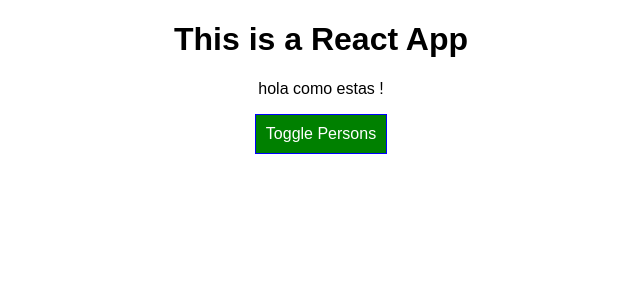
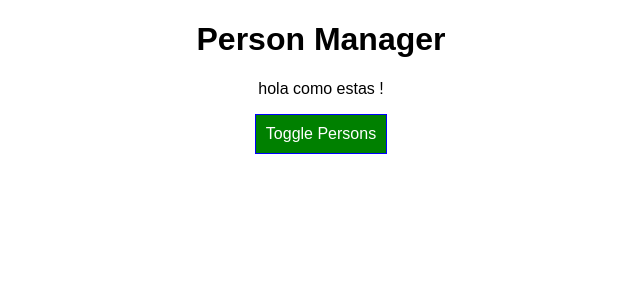
Before and after one commit to kaioshin20/react-playground, a React app: page / in a window 1280 px wide. Shown: the top 300 px of the page, without its empty margins (319-959 px from the left). Built offline with nearby package versions, Linux system fonts and the light colour scheme.

Commit message:
added app title

```diff
--- a/src/components/Cockpit/Cockpit.js
+++ b/src/components/Cockpit/Cockpit.js
@@ -18,7 +18,7 @@ const cockpit = props => {
 
     return (
         <div className={classes.Cockpit}>
-            <h1>This is a React App</h1>
+            <h1>{props.title}</h1>
             <p className={assignedClasses.join(' ')}>hola como estas !</p>
             <button className={btnClass} onClick={props.clicked}>
             Toggle Persons
--- a/src/containers/App.js
+++ b/src/containers/App.js
@@ -58,6 +58,7 @@ class App extends Component {
     return (
       <div className={classes.App}>
         <Cockpit
+          title={this.props.appTitle}
           persons={this.state.persons}
           showPersons={this.state.showPersons}
           clicked={this.showPersonsHandler} />
--- a/src/index.js
+++ b/src/index.js
@@ -4,5 +4,5 @@ import './index.css';
 import App from './containers/App';
 import registerServiceWorker from './registerServiceWorker';
 
-ReactDOM.render(<App />, document.getElementById('root'));
+ReactDOM.render(<App appTitle='Person Manager'/>, document.getElementById('root'));
 registerServiceWorker();
```
